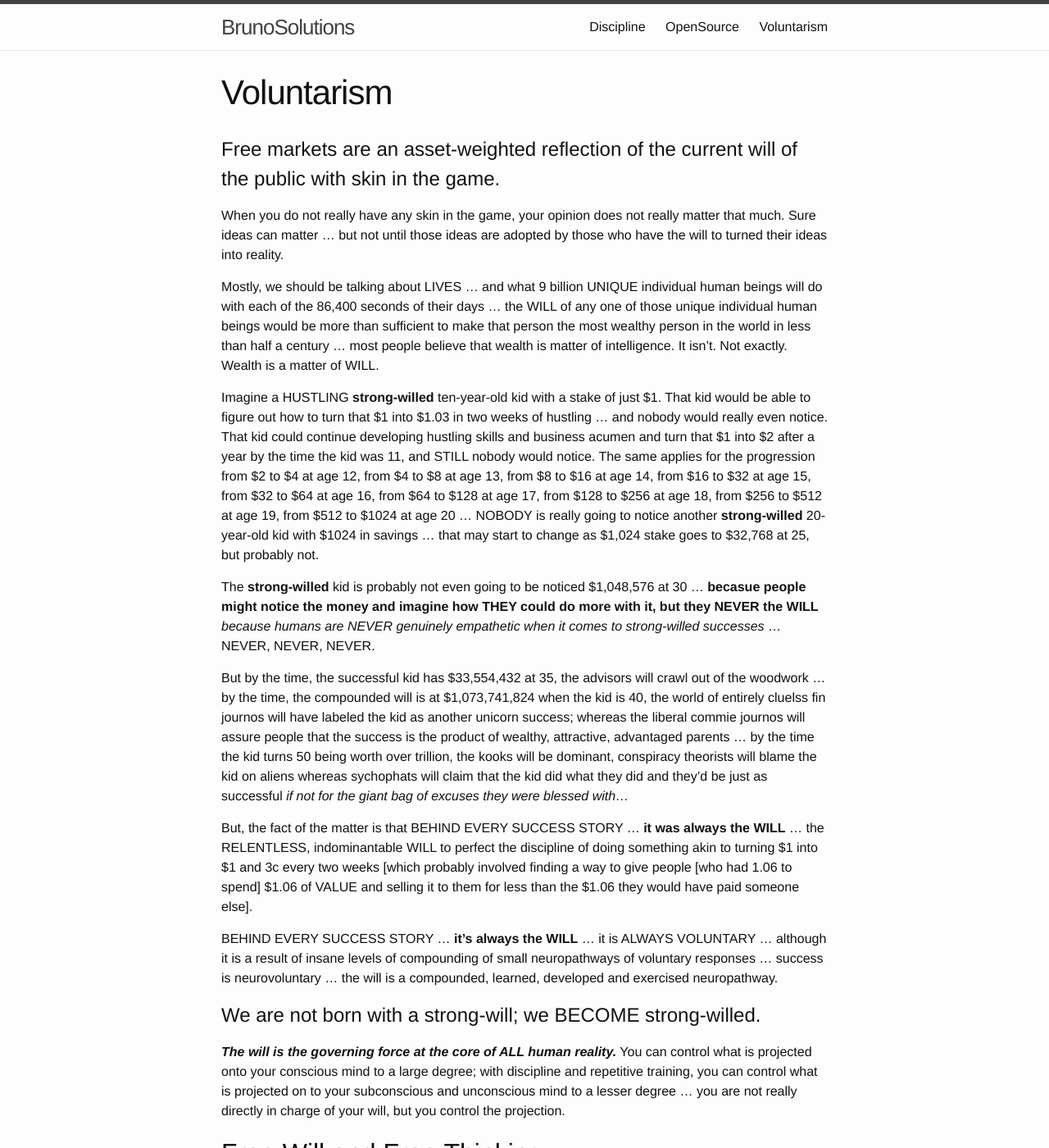
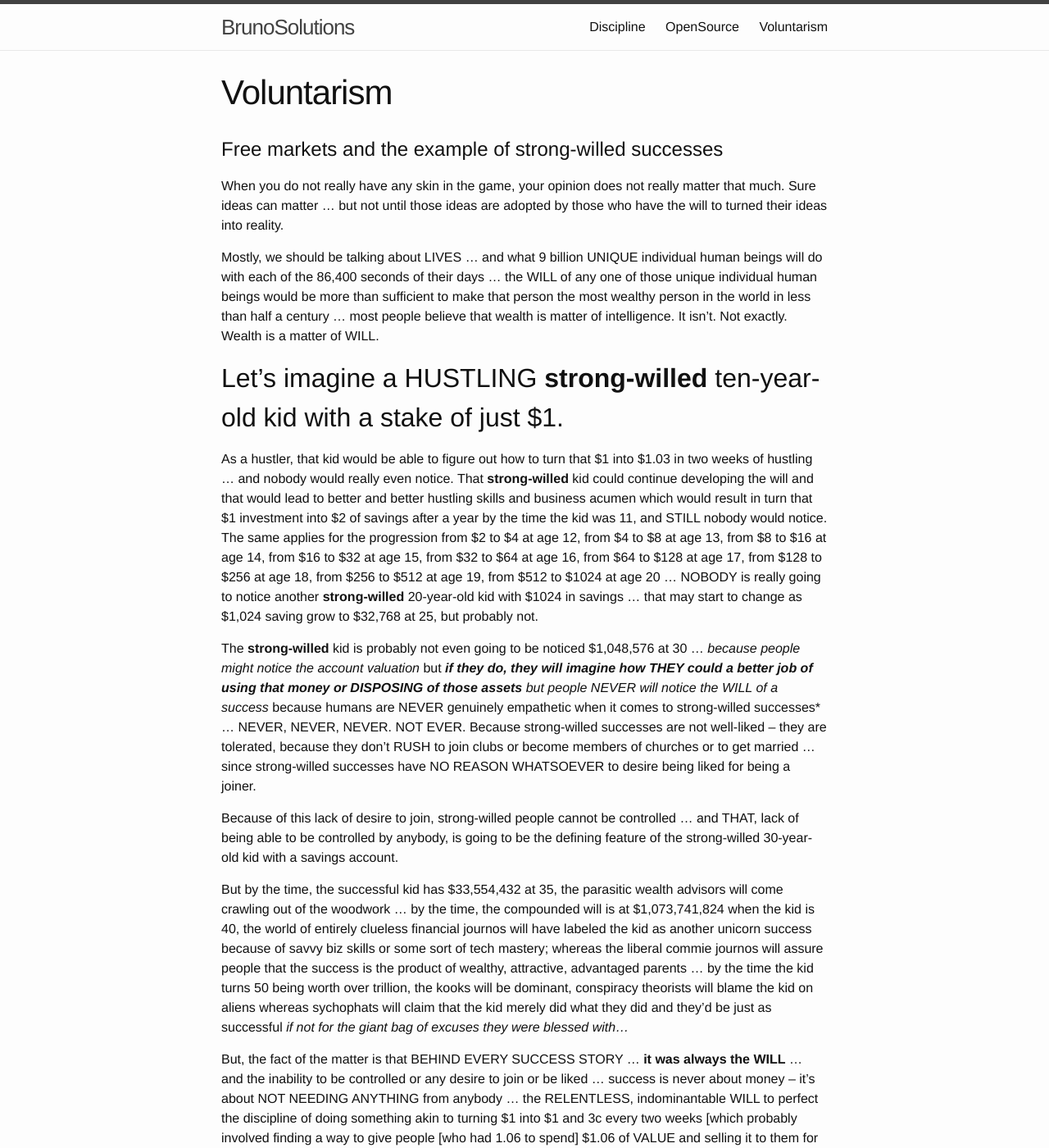
Before and after one commit to RockRapids/SHOP, a Jekyll site: the page built from Voluntarism.md, in a window 1280 px wide and 1400 px high. Shown: the whole window at 82% size. Built offline with Jekyll 4.4.1, drawn with Linux system fonts in a browser that asks for light colours; some of the changed text lies outside the part shown.

Commit message:
Not needing

```diff
--- a/Voluntarism.md
+++ b/Voluntarism.md
@@ -6,19 +6,23 @@ permalink: /Voluntarism/
 
 
 
-# Free markets are an asset-weighted reflection of the current will of the public with skin in the game.
+# Free markets and the example of strong-willed successes
 
 When you do not really have any skin in the game, your opinion does not really matter that much. Sure ideas can matter ... but not until those ideas are adopted by those who have the will to turned their ideas into reality.
 
 Mostly, we should be talking about LIVES ... and what 9 billion UNIQUE individual human beings will do with each of the 86,400 seconds of their days ... the WILL of any one of those unique individual human beings would be more than sufficient to make that person the most wealthy person in the world in less than half a century ... most people believe that wealth is matter of intelligence. It isn't. Not exactly. Wealth is a matter of WILL.
 
-Imagine a HUSTLING **strong-willed** ten-year-old kid with a stake of just $1. That kid would be able to figure out how to turn that $1 into $1.03 in two weeks of hustling ... and nobody would really even notice. That kid could continue developing hustling skills and business acumen and turn that $1 into $2 after a year by the time the kid was 11, and STILL nobody would notice. The same applies for the progression from $2 to $4 at age 12, from $4 to $8 at age 13, from $8 to $16 at age 14, from $16 to $32 at age 15, from $32 to $64 at age 16, from $64 to $128 at age 17, from $128 to $256 at age 18, from $256 to $512 at age 19, from $512 to $1024 at age 20 ... NOBODY is really going to notice another **strong-willed** 20-year-old kid with $1024 in savings ... that may start to change as $1,024 stake goes to $32,768 at 25, but probably not.
+## Let's imagine a HUSTLING **strong-willed** ten-year-old kid with a stake of just $1.
 
-The **strong-willed** kid is probably not even going to be noticed $1,048,576 at 30 ... **becasue people might notice the money and imagine how THEY could do more with it, but they NEVER the WILL** *because humans are NEVER genuinely empathetic when it comes to strong-willed successes* ... NEVER, NEVER, NEVER.
+As a hustler, that kid would be able to figure out how to turn that $1 into $1.03 in two weeks of hustling ... and nobody would really even notice. That **strong-willed** kid could continue developing the will and that would lead to better and better hustling skills and business acumen which would result in turn that $1 investment into $2 of savings after a year by the time the kid was 11, and STILL nobody would notice. The same applies for the progression from $2 to $4 at age 12, from $4 to $8 at age 13, from $8 to $16 at age 14, from $16 to $32 at age 15, from $32 to $64 at age 16, from $64 to $128 at age 17, from $128 to $256 at age 18, from $256 to $512 at age 19, from $512 to $1024 at age 20 ... NOBODY is really going to notice another **strong-willed** 20-year-old kid with $1024 in savings ... that may start to change as $1,024 saving grow to $32,768 at 25, but probably not.
 
-But by the time, the successful kid has $33,554,432 at 35, the advisors will crawl out of the woodwork  ... by the time, the compounded will is at $1,073,741,824 when the kid is 40, the world of entirely cluelss fin journos will have labeled the kid as another unicorn success; whereas the liberal commie journos will assure people that the success is the product of wealthy, attractive, advantaged parents ... by the time the kid turns 50 being worth over trillion, the kooks will be dominant, conspiracy theorists will blame the kid on aliens whereas sychophats will claim that the kid did what they did and they'd be just as successful *if not for the giant bag of excuses they were blessed with...*
+The **strong-willed** kid is probably not even going to be noticed $1,048,576 at 30 ... *because people might notice the account valuation* but ***if they do, they will imagine how THEY could a better job of using that money or DISPOSING of those assets*** *but people NEVER will notice the WILL of a success* because humans are NEVER genuinely empathetic when it comes to strong-willed successes* ... NEVER, NEVER, NEVER. NOT EVER. Because strong-willed successes are not well-liked -- they are tolerated, because they don't RUSH to join clubs or become members of churches or to get married ... since strong-willed successes have NO REASON WHATSOEVER to desire being liked for being a joiner.
 
-But, the fact of the matter is that BEHIND EVERY SUCCESS STORY ... **it was always the WILL** ... the RELENTLESS, indominantable WILL to perfect the discipline of doing something akin to turning $1 into $1 and 3c every two weeks [which probably involved finding a way to give people [who had 1.06 to spend] $1.06 of VALUE and selling it to them for less than the $1.06 they would have paid someone else].
+Because of this lack of desire to join, strong-willed people cannot be controlled ... and THAT, lack of being able to be controlled by anybody, is going to be the defining feature of the strong-willed 30-year-old kid with a savings account.
+
+But by the time, the successful kid has $33,554,432 at 35, the parasitic wealth advisors will come crawling out of the woodwork  ... by the time, the compounded will is at $1,073,741,824 when the kid is 40, the world of entirely clueless financial journos will have labeled the kid as another unicorn success because of savvy biz skills or some sort of tech mastery; whereas the liberal commie journos will assure people that the success is the product of wealthy, attractive, advantaged parents ... by the time the kid turns 50 being worth over trillion, the kooks will be dominant, conspiracy theorists will blame the kid on aliens whereas sychophats will claim that the kid merely did what they did and they'd be just as successful *if not for the giant bag of excuses they were blessed with...*
+
+But, the fact of the matter is that BEHIND EVERY SUCCESS STORY ... **it was always the WILL** ... and the inability to be controlled or any desire to join or be liked ... success is never about money -- it's about NOT NEEDING ANYTHING from anybody ... the RELENTLESS, indominantable WILL to perfect the discipline of doing something akin to turning $1 into $1 and 3c every two weeks [which probably involved finding a way to give people [who had 1.06 to spend] $1.06 of VALUE and selling it to them for less than the $1.06 they would have paid someone else].
 
 BEHIND EVERY SUCCESS STORY ... **it's always the WILL** ... it is ALWAYS VOLUNTARY ... although it is a result of insane levels of compounding of small neuropathways of voluntary responses ... success is neurovoluntary ... the will is a compounded, learned, developed and exercised neuropathway.
 
```
